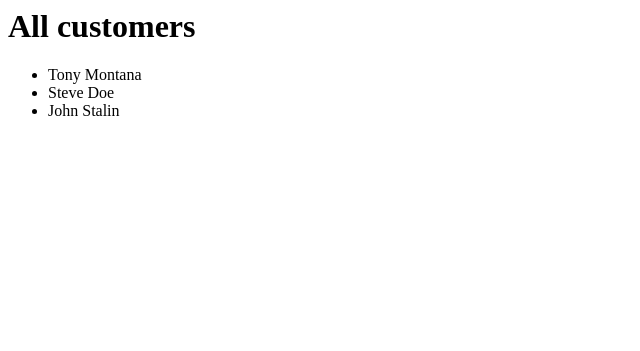
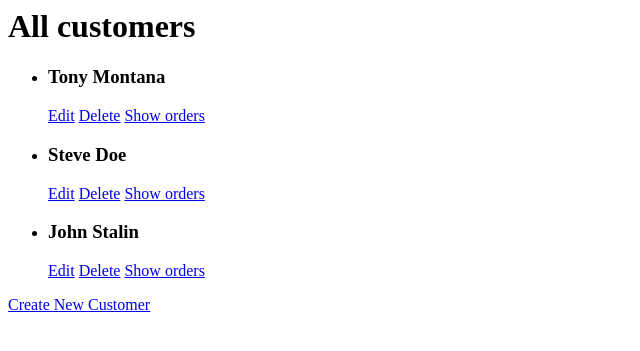
Before and after one commit to egor-sorokin/customers-and-orders, a Flask app: page / in a window 1280 px wide. Shown: the top 351 px of the page, without its empty margins (0-640 px from the left). Run offline with Flask 2, Linux system fonts and the light colour scheme; data comes from the database, SQL or seed files in the repository.

Commit message:
Add links for routing

```diff
--- a/vagrant/customers-orders/templates/customers/create.html
+++ b/vagrant/customers-orders/templates/customers/create.html
@@ -11,6 +11,6 @@
     <button type="submit">Create</button>
 </form>
 
-<a href="#">Cancel</a>
+<a href="{{ url_for('show_customers') }}">Cancel</a>
 
 {% endblock %}}
--- a/vagrant/customers-orders/templates/customers/delete.html
+++ b/vagrant/customers-orders/templates/customers/delete.html
@@ -7,6 +7,6 @@
     <button type="submit">Delete</button>
 </form>
 
-<a href="#">Cancel</a>
+<a href="{{ url_for('show_customers') }}">Cancel</a>
 
 {% endblock %}}
--- a/vagrant/customers-orders/templates/customers/edit.html
+++ b/vagrant/customers-orders/templates/customers/edit.html
@@ -11,6 +11,6 @@
     <button type="submit">Edit</button>
 </form>
 
-<a href="#">Cancel</a>
+<a href="{{ url_for('show_customers') }}">Cancel</a>
 
 {% endblock %}}
--- a/vagrant/customers-orders/templates/customers/index.html
+++ b/vagrant/customers-orders/templates/customers/index.html
@@ -5,8 +5,18 @@
 
 <ul>
     {% for i in customers %}
-    <li>{{ i.name}}</li>
+    <li>
+        <h3>{{ i.name}}</h3>
+        <a href="{{ url_for('edit_customer', customer_id=i.id) }}" class="link">Edit</a>
+        <a href="{{ url_for('delete_customer', customer_id=i.id) }}" class="link">Delete</a>
+        <a href="{{ url_for('show_orders', customer_id=i.id) }}" class="link">Show orders</a>
+    </li>
+
     {% endfor %}
 </ul>
 
+<div>
+    <a href="{{ url_for('create_new_customer') }}" class="link">Create New Customer</a>
+</div>
+
 {% endblock %}}
--- a/vagrant/customers-orders/templates/orders/create.html
+++ b/vagrant/customers-orders/templates/orders/create.html
@@ -20,6 +20,6 @@
     <button type="submit">Create</button>
 </form>
 
-<a href="#">Cancel</a>
+<a href="{{ url_for('show_orders', customer_id=customer_id) }}">Cancel</a>
 
 {% endblock %}}
--- a/vagrant/customers-orders/templates/orders/delete.html
+++ b/vagrant/customers-orders/templates/orders/delete.html
@@ -7,6 +7,6 @@
     <button type="submit">Delete</button>
 </form>
 
-<a href="#">Cancel</a>
+<a href="{{ url_for('show_orders', customer_id=customer_id) }}">Cancel</a>
 
 {% endblock %}}
--- a/vagrant/customers-orders/templates/orders/edit.html
+++ b/vagrant/customers-orders/templates/orders/edit.html
@@ -20,6 +20,6 @@
     <button type="submit">Edit</button>
 </form>
 
-<a href="#">Cancel</a>
+<a href="{{ url_for('show_orders', customer_id=customer_id) }}">Cancel</a>
 
 {% endblock %}}
--- a/vagrant/customers-orders/templates/orders/index.html
+++ b/vagrant/customers-orders/templates/orders/index.html
@@ -10,8 +10,14 @@
         <p>{{ i.description}}</p>
         <p>{{ i.manufacturer}}</p>
         <p>{{ i.price}}</p>
+        <a href="{{ url_for('edit_order', customer_id=i.customer_id, order_id=i.id) }}" class="link">Edit</a>
+        <a href="{{ url_for('delete_order', customer_id=i.customer_id, order_id=i.id) }}" class="link">Delete</a>
     </li>
     {% endfor %}
 </ul>
 
+<div>
+    <a href="{{ url_for('show_customers') }}" class="link">Show customers</a>
+</div>
+
 {% endblock %}}
--- a/vagrant/customers-orders/views.py
+++ b/vagrant/customers-orders/views.py
@@ -82,7 +82,7 @@ def show_orders(customer_id):
 
 
 @app.route('/customers/<int:customer_id>/orders/new', methods=['GET', 'POST'])
-def create_new_orders(customer_id):
+def create_new_order(customer_id):
     if request.method == 'POST':
         try:
             newOrder = Customer(name=request.form['name'], description=request.form['description'],
@@ -96,14 +96,14 @@ def create_new_orders(customer_id):
 
         return redirect(url_for('show_orders'))
     else:
-        return render_template('orders/create.html')
+        return render_template('orders/create.html', customer_id=customer_id)
 
 
-@app.route('/customers/<int:customer_id>/orders/<int:orders_id>/edit', methods=['GET', 'POST'])
-def edit_orders(customer_id, orders_id):
+@app.route('/customers/<int:customer_id>/orders/<int:order_id>/edit', methods=['GET', 'POST'])
+def edit_order(customer_id, order_id):
     if request.method == 'POST':
         try:
-            order = session.query(Order).filter_by(id=orders_id, customer_id=customer_id).one()
+            order = session.query(Order).filter_by(id=order_id, customer_id=customer_id).one()
 
             if request.form['name']:
                 order.name = request.form['name']
@@ -125,14 +125,14 @@ def edit_orders(customer_id, orders_id):
 
         return redirect(url_for('show_orders'))
     else:
-        return render_template('orders/edit.html')
+        return render_template('orders/edit.html', customer_id=customer_id)
 
 
-@app.route('/customers/<int:customer_id>/orders/<int:orders_id>/delete', methods=['GET', 'POST'])
-def delete_orders(customer_id, orders_id):
+@app.route('/customers/<int:customer_id>/orders/<int:order_id>/delete', methods=['GET', 'POST'])
+def delete_order(customer_id, order_id):
     if request.method == 'POST':
         try:
-            order = session.query(Order).filter_by(id=orders_id, customer_id=customer_id).one()
+            order = session.query(Order).filter_by(id=order_id, customer_id=customer_id).one()
             session.delete(order)
             session.commit()
 
@@ -141,7 +141,7 @@ def delete_orders(customer_id, orders_id):
 
         return redirect(url_for('show_orders'))
     else:
-        return render_template('orders/delete.html')
+        return render_template('orders/delete.html', customer_id=customer_id)
 
 
 if __name__ == '__main__':
```
